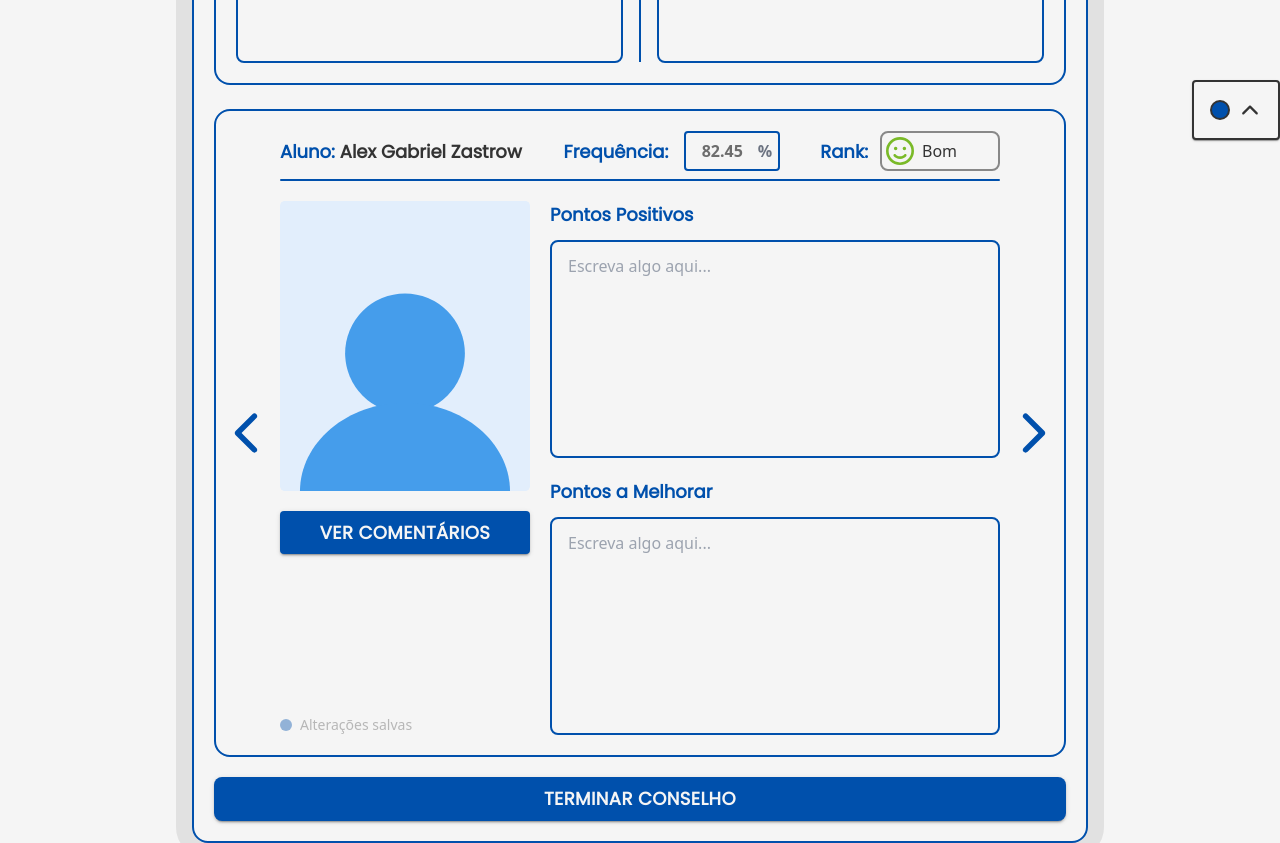
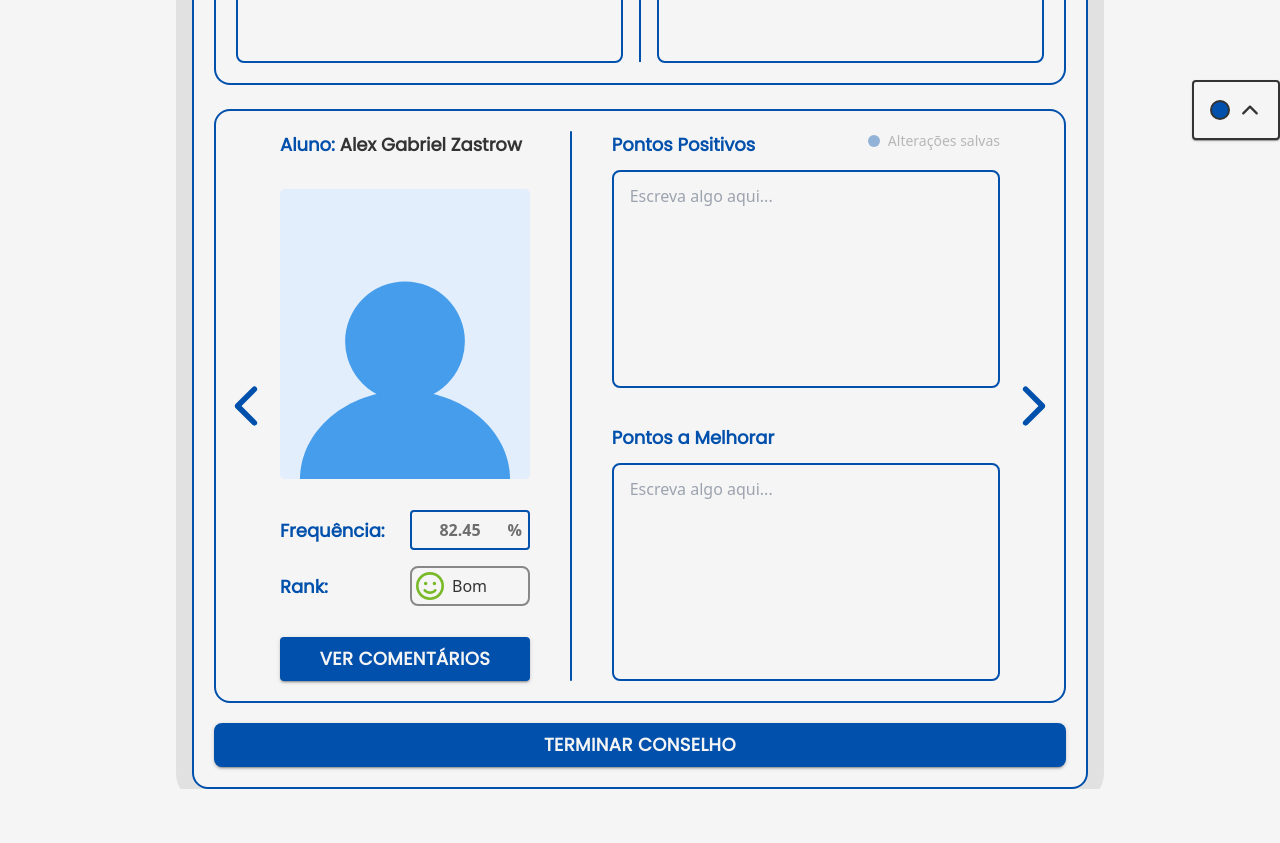
Before and after one commit to Hivqs79/Portal_do_Conselho, a Next.js app in the folder front/app/: page /realize-council in a window 1280 px wide. Shown: the part 660-1503 px from the top of the page. After the commit the page ends 1449 px from the top, so only its background shows below. Built offline with nearby package versions, Linux system fonts and the light colour scheme.

Commit message:
:recycle: refactor: Spacing and positions of 'name' 'frequency' and 'rank' fields changed

```diff
--- a/front/app/components/StudentCouncilForm.tsx
+++ b/front/app/components/StudentCouncilForm.tsx
@@ -151,14 +151,17 @@ export default function StudentCouncilForm({
         style={{ borderColor: primaryColor }}
         className="relative w-full border-2 rounded-big p-5 px-9 xl:px-16 flex flex-col gap-5 pb-10 lg:pb-5"
       >
-        <div>
+        <div className="flex flex-wrap lg:flex-nowrap gap-5 lg:gap-10 justify-center">
+          <div className="flex flex-col justify-between items-start gap-5 h-[550px]">
             <div className="flex flex-wrap justify-between items-center gap-4">
               <Typography variant="lg_text_bold" color={constrastColor}>
                 <span style={{ color: colorByModeSecondary }}>Aluno:</span>{" "}
                 {student}
               </Typography>
-            <span className="flex flex-wrap justify-start items-center gap-y-5 gap-x-10">
-              <span className="flex justify-start items-center gap-4 flex-wrap">
+            </div>
+            <Photo classname="lg:w-[250px] mx-auto" rounded={false} />
+            <span className="flex flex-col justify-center items-center gap-4 w-full">
+              <span className="flex justify-between w-full items-center flex-wrap gap-y-4 gap-x-4">
                 <Typography variant="lg_text_bold" color={colorByModeSecondary}>
                   Frequência:
                 </Typography>
@@ -175,13 +178,17 @@ export default function StudentCouncilForm({
                     onChange={handleFrequenciaChange}
                     min={0}
                     max={100}
-                    className="text-center bg-none bg-transparent appearance-none border-2 w-24 font-bold h-[40px] flex justify-center items-center rounded-small [&::-webkit-inner-spin-button]:appearance-none [&::-webkit-outer-spin-button]:appearance-none"
+                    className="text-center bg-none bg-transparent appearance-none border-2 w-[120px] font-bold h-[40px] flex justify-center items-center rounded-small [&::-webkit-inner-spin-button]:appearance-none [&::-webkit-outer-spin-button]:appearance-none outline-none"
                   />
-                  <span className="absolute right-2 text-gray-500 font-bold">
+                  <span
+                    style={{ color: OpacityHex(constrastColor, 0.7) }}
+                    className="absolute right-2 font-bold"
+                  >
                     %
                   </span>
                 </div>
               </span>
+              <span className="w-full">
                 <Rank
                   variant="default"
                   popover={true}
@@ -191,15 +198,7 @@ export default function StudentCouncilForm({
                   onRankChange={handleRankChange}
                 />
               </span>
-          </div>
-          <div
-            style={{ backgroundColor: primaryColor }}
-            className="w-full h-[2px] rounded-full mt-2"
-          ></div>
-        </div>
-        <div className="flex flex-wrap lg:flex-nowrap gap-5 justify-center">
-          <div className="relative flex flex-col justify-start items-center gap-5">
-            <Photo classname="lg:w-[250px]" rounded={false} />
+            </span>
             <span className="lg:hidden">
               <Button
                 variant="contained"
@@ -218,11 +217,12 @@ export default function StudentCouncilForm({
                 </Typography>
               </Button>
             </span>
-            <div className="absolute hidden lg:block left-[0px] bottom-0">
-              <AutoSaveIndicator saved={!isSaving} />
           </div>
-          </div>
-          <div className="w-full flex flex-col gap-5">
+          <div
+            style={{ backgroundColor: primaryColor }}
+            className="hidden lg:block w-[.2rem] rounded-full h-[550px]"
+          ></div>
+          <div className="w-full flex justify-between flex-col gap-5 lg:h-[550px]">
             <TextareaComponent
               title="Pontos Positivos"
               readonly={false}
@@ -285,6 +285,9 @@ export default function StudentCouncilForm({
         <div className="absolute bottom-2 left-3 lg:hidden lg:bottom-[20px]">
           <AutoSaveIndicator saved={!isSaving} />
         </div>
+        <div className="absolute hidden lg:block right-[4rem] top-5">
+          <AutoSaveIndicator saved={!isSaving} />
+        </div>
       </div>
     </>
   );
--- a/front/app/components/council/AvaliationInputs.tsx
+++ b/front/app/components/council/AvaliationInputs.tsx
@@ -1,5 +1,4 @@
 "use client";
-import { useState, useEffect } from "react";
 import { useThemeContext } from "@/hooks/useTheme";
 import TextareaComponent from "../input/TextareaComponent";
 
@@ -45,7 +44,7 @@ export default function AvaliationInputs({
         />
         <div
           style={{ backgroundColor: primaryColor }}
-          className="hidden lg:block w-[5px] h-[255px]"
+          className="hidden lg:block w-[.2rem] h-[255px]"
         ></div>
         <TextareaComponent
           title="Pontos a melhorar"
--- a/front/app/components/rank/Rank.tsx
+++ b/front/app/components/rank/Rank.tsx
@@ -165,7 +165,7 @@ export default function Rank({
     if (popover) {
       return (
         <>
-          <div className="inline-flex justify-start items-center flex-wrap gap-3">
+          <div className="inline-flex justify-between items-center flex-wrap gap-3 w-full">
             <Typography
               variant="lg_text_bold"
               style={{ color: colorByModeSecondary }}
--- a/front/app/components/table/TableHeader.tsx
+++ b/front/app/components/table/TableHeader.tsx
@@ -139,7 +139,7 @@ export default function TableHeader({
           style={{ backgroundColor: primaryColor, borderColor: primaryColor }}
           className="max-w-[1024px] rounded-big"
         >
-          <tr className="w-full flex flex-wrap gap-5 justify-between items-center p-3">
+          <tr className="w-full flex flex-wrap gap-5 justify-between items-center p-3 lg:px-6">
             <th className="flex w-full md:w-[250px] p-0">
               <Typography variant="sm_text_bold" color="white">
                 Feedback da turma no geral
```
Lines whose indentation alone changed are shown as unchanged.
